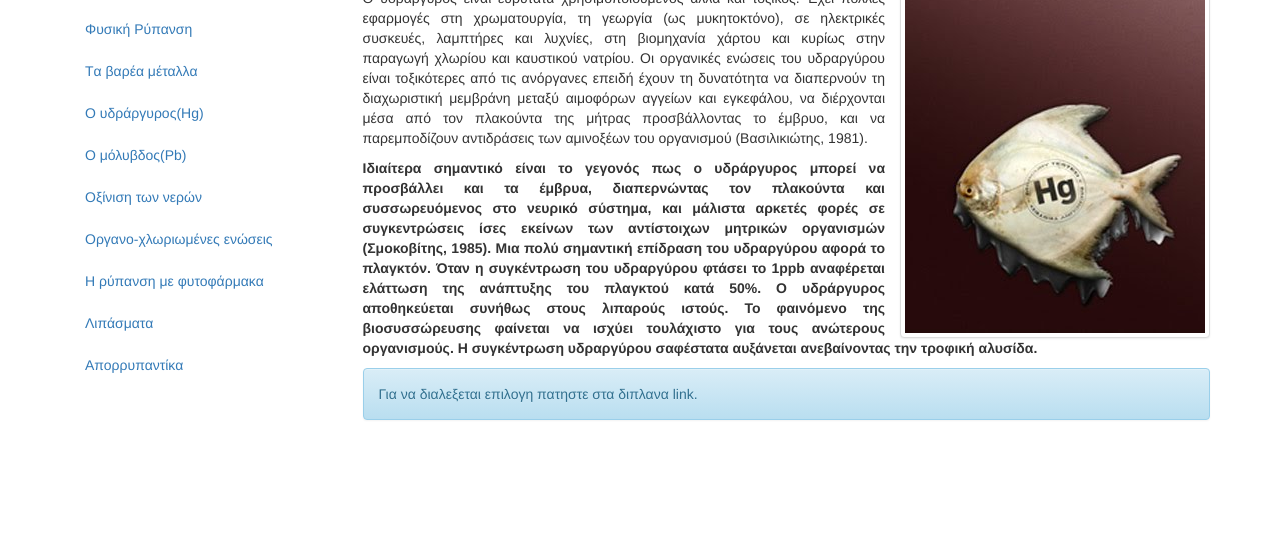
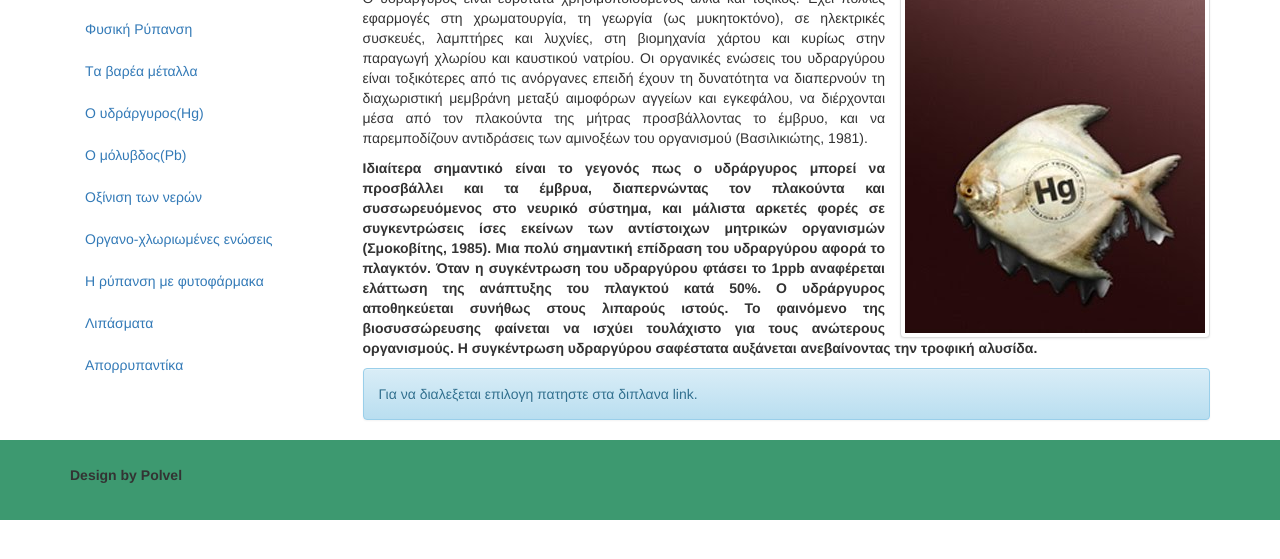
Before and after one commit to PoLVeL/PoLVeL.github.io, a plain HTML site: page page4.html in a window 1280 px wide. Shown: the part 175-734 px from the top of the page. Drawn offline with nearby package versions, Linux system fonts and the light colour scheme.

Commit message:
Update footer color v2

```diff
--- a/page4.html
+++ b/page4.html
@@ -11,6 +11,7 @@
 
     <!-- Optional theme -->
     <link rel="stylesheet" href="http://netdna.bootstrapcdn.com/bootstrap/3.1.1/css/bootstrap-theme.min.css">
+        <link rel="stylesheet" href="css/base.css">
 
     <!-- HTML5 Shim and Respond.js IE8 support of HTML5 elements and media queries -->
     <!-- WARNING: Respond.js doesn't work if you view the page via file:// -->
@@ -66,6 +67,11 @@
         </div>
       </div>
     </div>
+    	<footer class="bottom">
+      		<div class="container">
+        	<p>Design by Polvel</p>
+      		</div>
+    	</footer>
     <!-- jQuery (necessary for Bootstrap's JavaScript plugins) -->
     <script src="https://ajax.googleapis.com/ajax/libs/jquery/1.11.0/jquery.min.js"></script>
     <!-- Include all compiled plugins (below), or include individual files as needed -->
```
Also changed, not shown: index.html (+5 -0 lines), page10.html (+5 -0 lines), page2.html (+5 -0 lines), page3.html (+5 -0 lines), page5.html (+5 -0 lines), page6.html (+5 -0 lines), page7.html (+1 -1 lines), page8.html (+5 -0 lines), page9.html (+5 -0 lines), index.html.txt (deleted).
